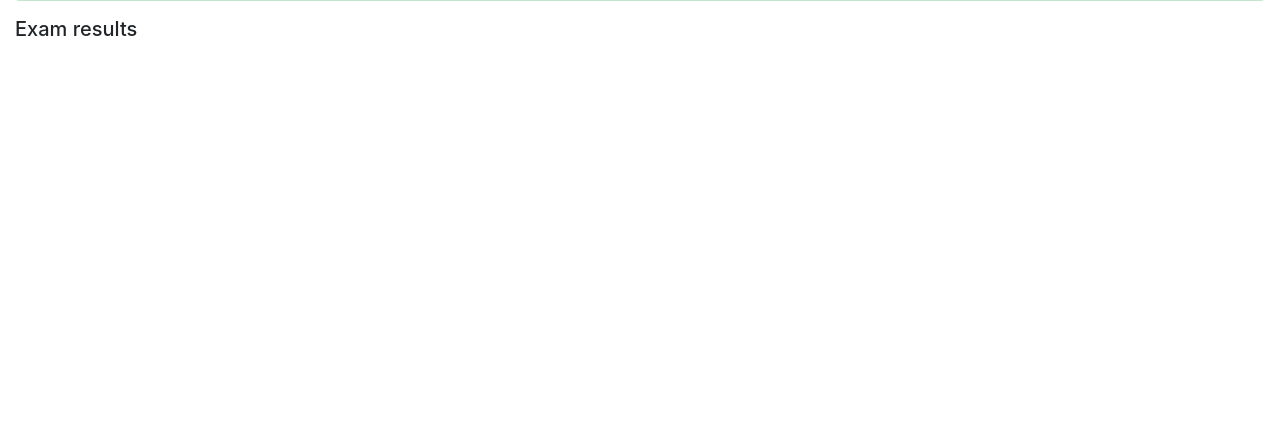
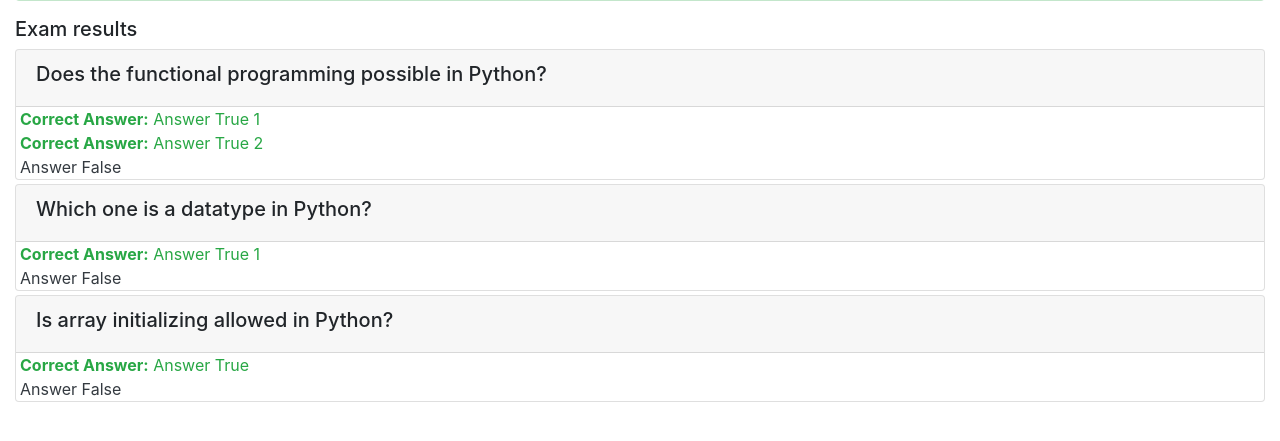
Before and after one commit to manouriz/django2, a Django app: page /onlinecourse/1/submission/3/result in a window 1280 px wide. Shown: the part 105-546 px from the top of the page. Run offline with Django 3.2, Linux system fonts and the light colour scheme; data comes from the database, SQL or seed files in the repository; both versions use the stored data as it was after the commit; some libraries are stand-ins or nearby versions.

Commit message:
Lab3 completed

```diff
--- a/onlinecourse/templates/onlinecourse/exam_result_bootstrap.html
+++ b/onlinecourse/templates/onlinecourse/exam_result_bootstrap.html
@@ -51,6 +51,21 @@
         <div class="card-columns-vertical mt-1">
         <h5 class="">Exam results</h5>
             <!--HINT Display exam results-->
+            {% for question in course.question_set.all %}
+                <div class="card mt-1">
+                    <div class="card-header"><h5>{{ question.text}}</h5></div>
+                    {% for choice in question.choice_set.all %}
+                        {% if choice.id in answers %}
+                            <div class="text-success ml-1"><strong>Correct Answer:</strong> {{ choice.text }}</div>
+                        {% elif choice.is_correct %}
+                            <div class="text-warning ml-1"><strong>Not Selected:</strong> {{ choice.text }}</div>
+                        {% else %}
+                            <div class="text-dark ml-1">{{ choice.text }}</div>
+                        {% endif %}
+
+                    {% endfor %}
+                </div>
+            {% endfor %}
         </div>
     </div>
 </body>
--- a/onlinecourse/views.py
+++ b/onlinecourse/views.py
@@ -145,6 +145,7 @@ def show_exam_result(request, course_id, submission_id):
     context['course'] = course
     submission = get_object_or_404(Submission, pk=submission_id)
     answers = extract_ids(submission.choices.all())
+    context['answers'] = answers
     grade = 0
     total = 0
     for question in course.question_set.all():
@@ -156,7 +157,7 @@ def show_exam_result(request, course_id, submission_id):
     print("Answers: " + str(answers) + ", Grade: " + str(grade) + ", Total: " + str(total))
 
     if total > 0:
-        context['grade'] = (grade / total) * 100
+        context['grade'] = int((grade / total) * 100)
     else:
         context['grade'] = 0.0
 
```
Also changed, not shown: db.sqlite3.
